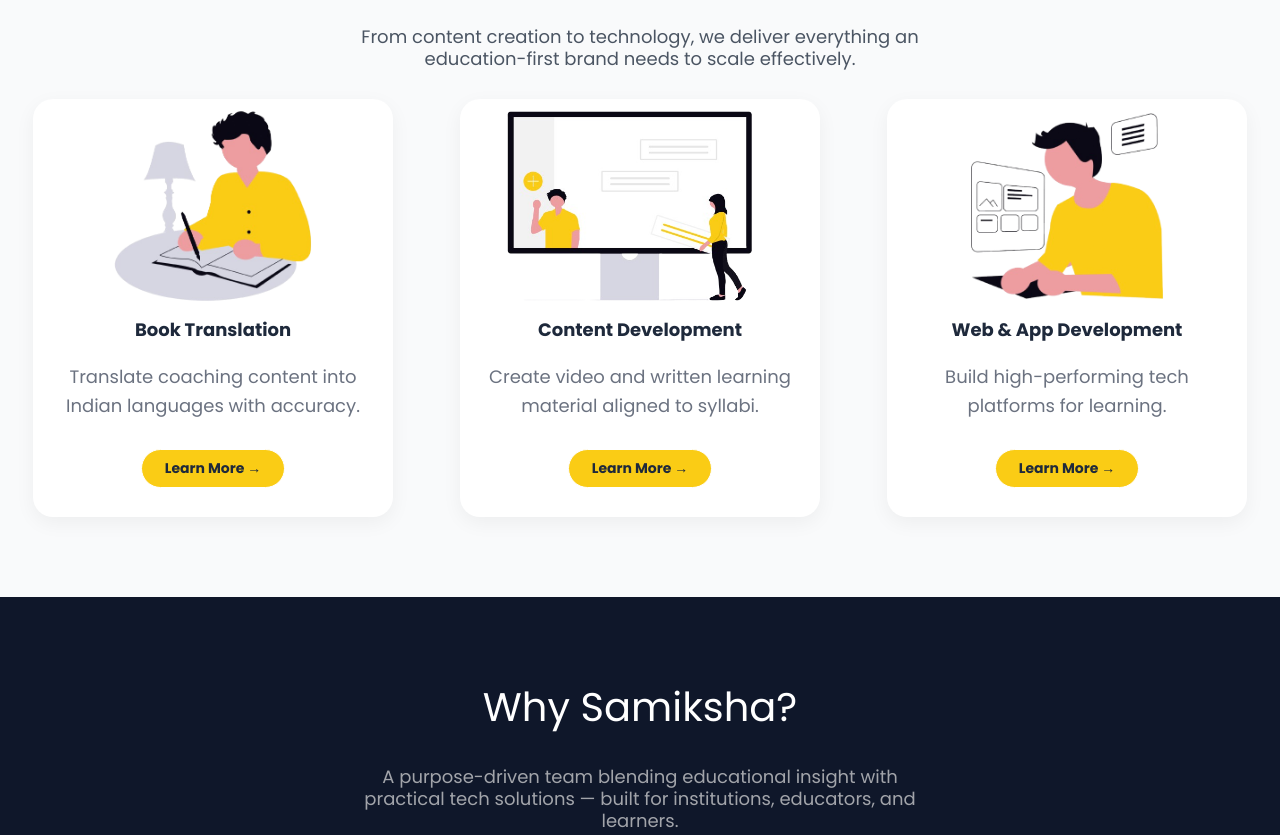
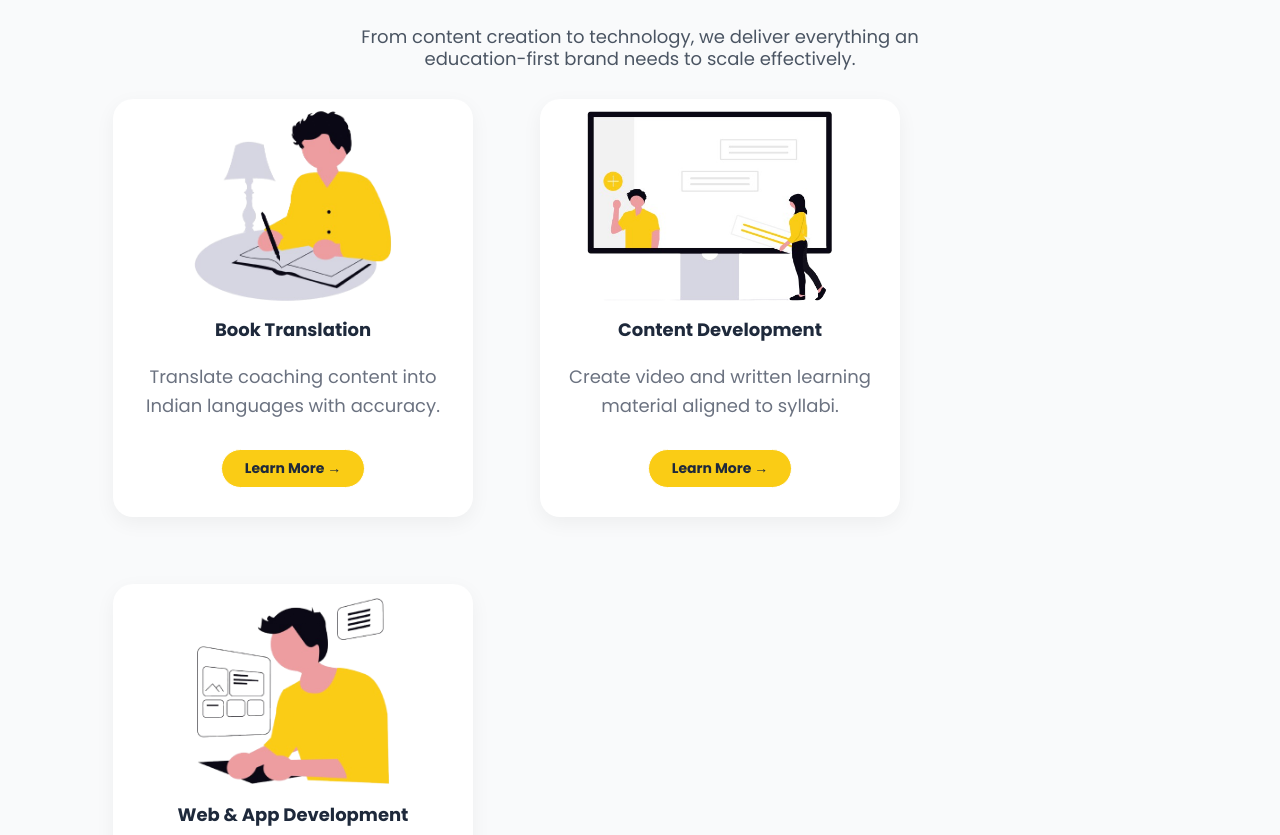
Before and after one commit to dhanushkrishna72/samiksha, a website: page index.html in a window 1280 px wide. Shown: the part 1021-1856 px from the top of the page. Drawn offline with nearby package versions, Linux system fonts and the light colour scheme.

Commit message:
fixed the content card section overflowing

```diff
--- a/styles/mainPage.css
+++ b/styles/mainPage.css
@@ -143,6 +143,7 @@
 .content {
   display: flex;
   flex-direction: column;
+  /* flex-wrap: wrap; */
   justify-content: center;
   align-items: center;
   padding: 80px 113px;
@@ -169,6 +170,7 @@
 
 .content #cardSection {
   display: flex;
+  flex-wrap: wrap;
   gap: 67px;
 }
 
```
